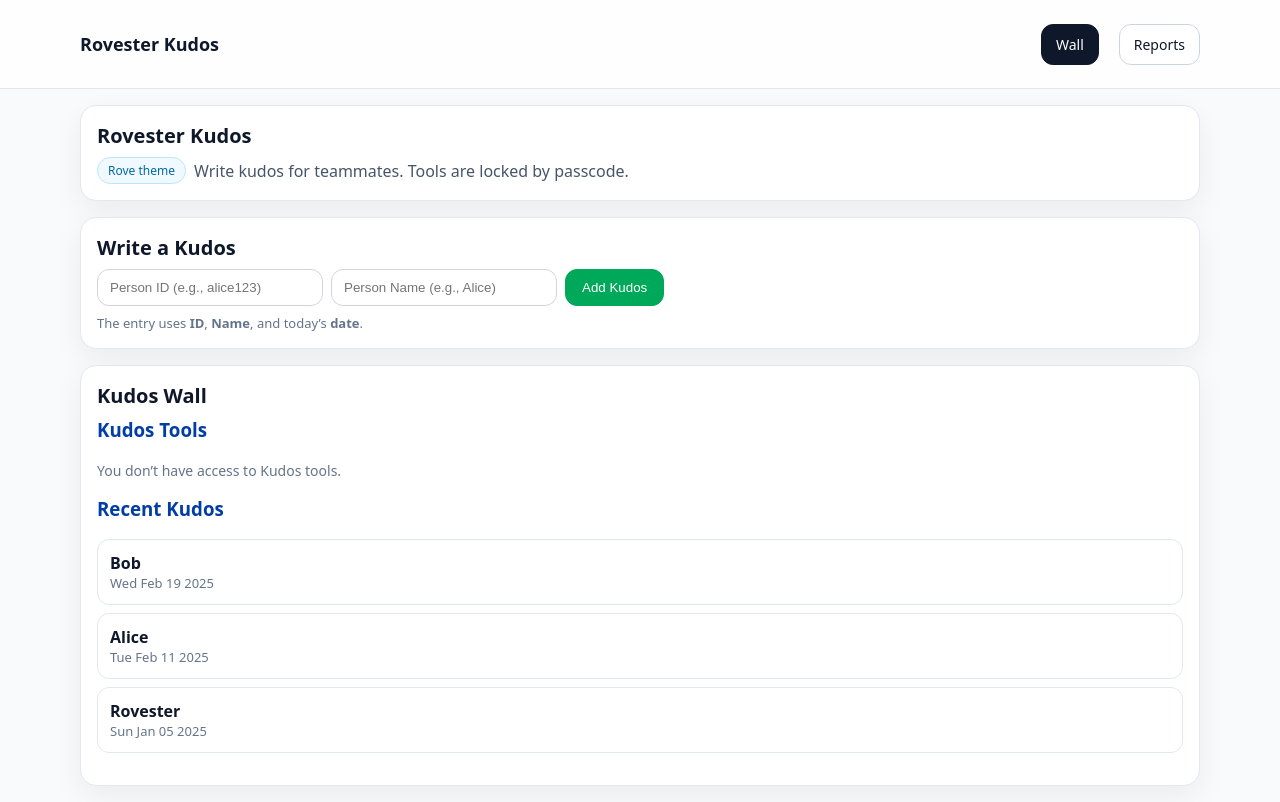
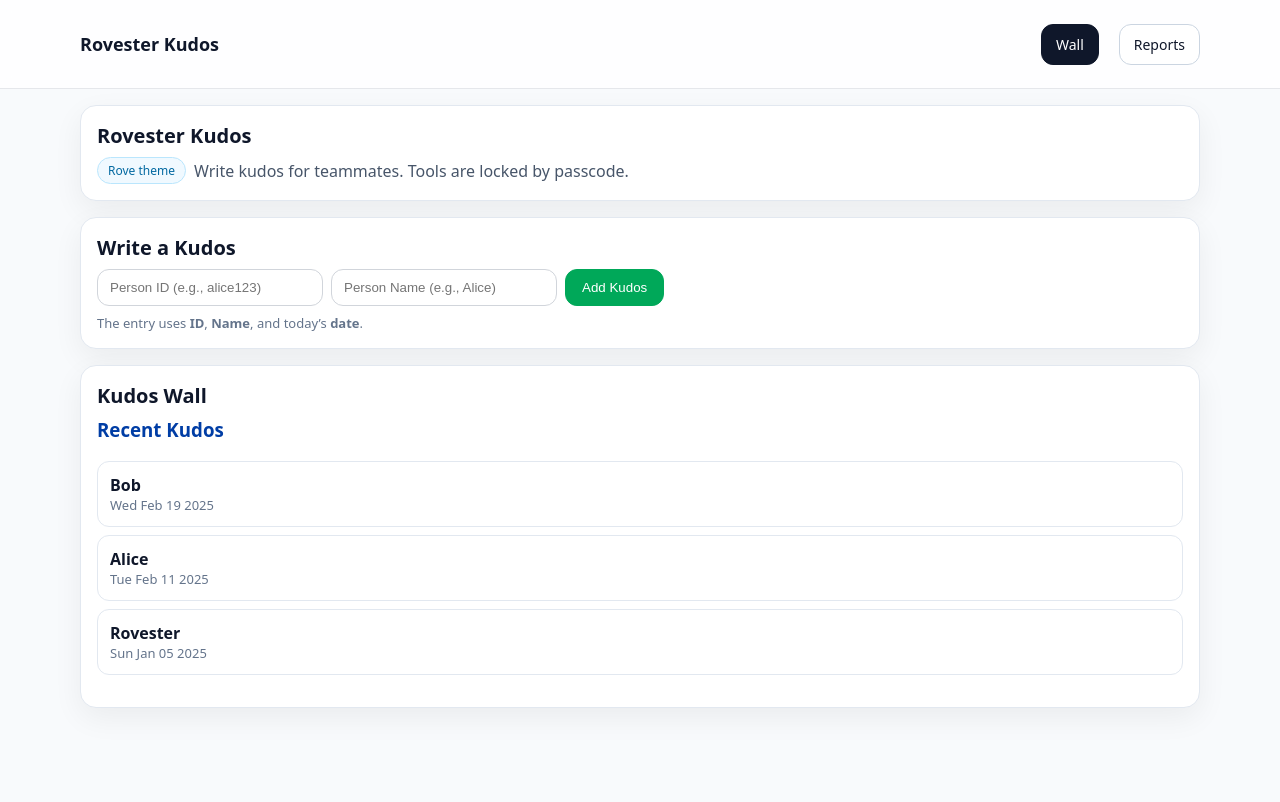
Before and after one commit to nina838/Rove-Kudos-, a React (Vite) app: page / in a window 1280 px wide. Built offline with nearby package versions, Linux system fonts and the light colour scheme.

Commit message:
Update KudosPanel.jsx

```diff
--- a/src/components/KudosPanel.jsx
+++ b/src/components/KudosPanel.jsx
@@ -70,32 +70,7 @@ export default function KudosPanel({
 
   return (
     <div>
-      {/* Kudos Tools (locked) */}
-      <section style={S.section}>
-        <h3 style={S.h3}>Kudos Tools</h3>
-
-        {!canSeeUnlock && (
-          <p style={S.subtle}>You don’t have access to Kudos tools.</p>
-        )}
-
-        {canSeeUnlock && !unlocked && (
-          <button
-            className="admin-only"
-            style={S.btn("green")}
-            onClick={() => { setPin(""); setPinErr(""); setShowPin(true); }}
-          >
-            Unlock Tools
-          </button>
-        )}
-
-        {canSeeUnlock && unlocked && (
-          <div className="admin-only" style={{ display: "flex", gap: 8, flexWrap: "wrap" }}>
-            <button style={S.btn("secondary")} onClick={() => onArchive?.()}>Archive</button>
-            <button style={S.btn("danger")} onClick={() => onDelete?.()}>Delete</button>
-            <span style={S.subtle}>Tools unlocked.</span>
-          </div>
-        )}
-      </section>
+      {/* (Kudos Tools section removed) */}
 
       {/* Passcode dialog */}
       {showPin && (
```
